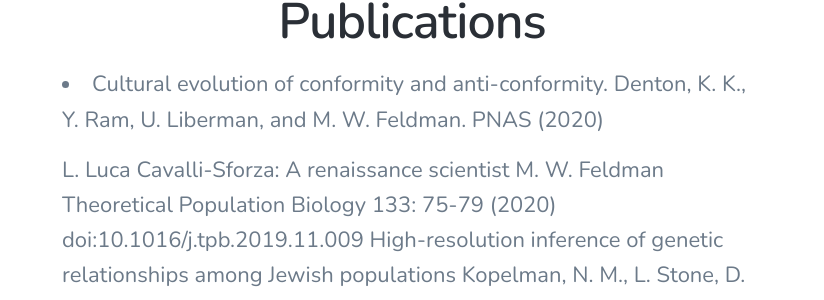
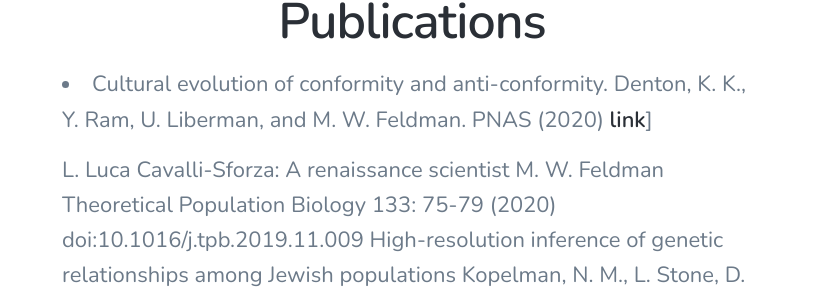
Before and after one commit to mepster/mfeldmanlab.github.io, a Jekyll site: the page built from _pages/publications.md, in a window 1280 px wide and 900 px high. Shown: the part 452-752 px from the top of the window, without its empty margins (228-1052 px from the left). Built offline with Jekyll 4.4.1, drawn with Linux system fonts in a browser that asks for light colours; nearby versions of some CDN libraries.

Commit message:
Update publications.md

```diff
--- a/_pages/publications.md
+++ b/_pages/publications.md
@@ -5,7 +5,7 @@
 featured_image:
 ---
 
-* Cultural evolution of conformity and anti-conformity. Denton, K. K., Y. Ram, U. Liberman, and M. W. Feldman. PNAS (2020) <a href="doi:10.1073/pnas.2004102117">
+* Cultural evolution of conformity and anti-conformity. Denton, K. K., Y. Ram, U. Liberman, and M. W. Feldman. PNAS (2020) <a href="doi:10.1073/pnas.2004102117">link</a>]
 
 
 L. Luca Cavalli-Sforza: A renaissance scientist
```
